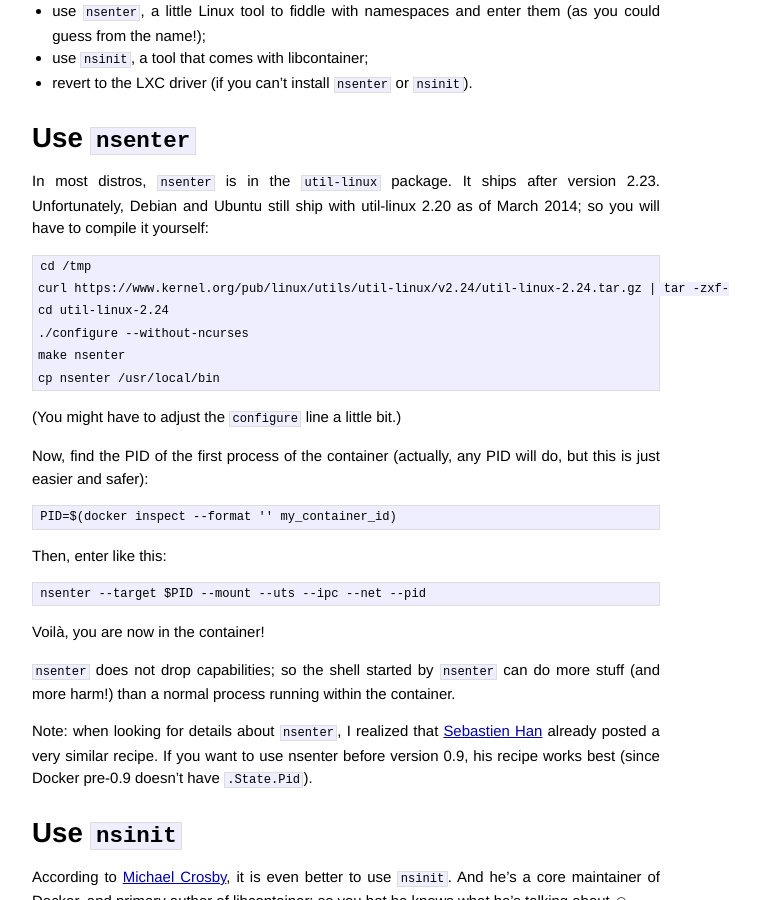
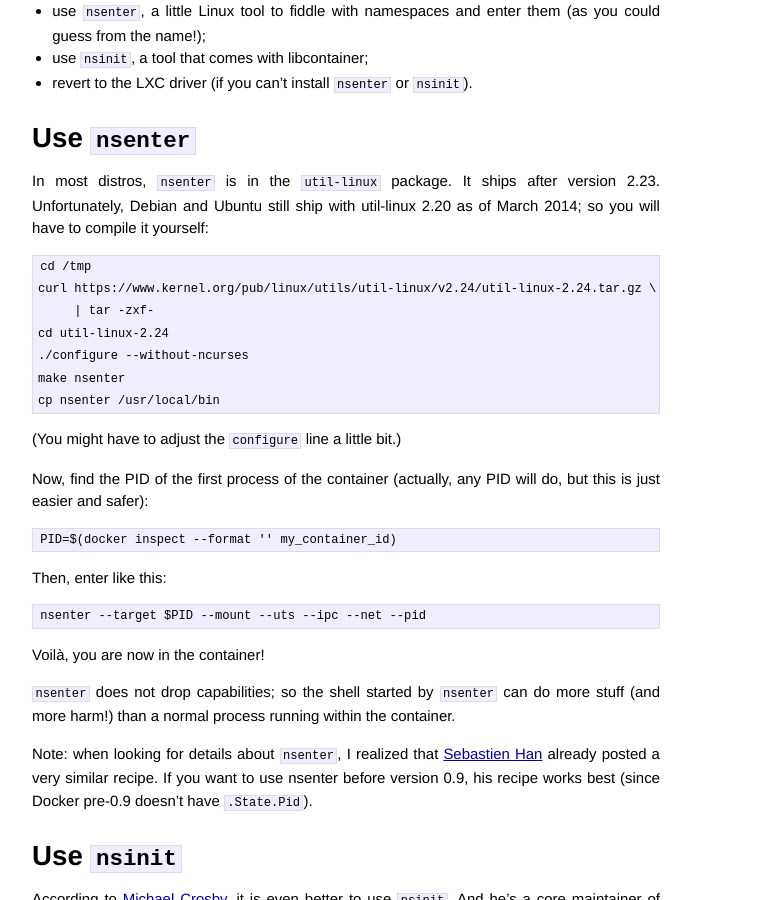
Before and after one commit to jpetazzo/jpetazzo.github.io, a Jekyll site: the page built from _posts/2014-03-23-lxc-attach-nsinit-nsenter-docker-0-9.markdown, in a window 1280 px wide and 900 px high, scrolled down 738 px. Shown: the whole window, without its empty margins (294-1054 px from the left). Built offline with Jekyll 4.4.1, drawn with Linux system fonts in a browser that asks for light colours; Markdown is read by kramdown in place of the engine named in the settings.

Commit message:
wrap long line

````diff
--- a/_posts/2014-03-23-lxc-attach-nsinit-nsenter-docker-0-9.markdown
+++ b/_posts/2014-03-23-lxc-attach-nsinit-nsenter-docker-0-9.markdown
@@ -52,7 +52,8 @@ yourself:
 
 ```
 cd /tmp
-curl https://www.kernel.org/pub/linux/utils/util-linux/v2.24/util-linux-2.24.tar.gz | tar -zxf-
+curl https://www.kernel.org/pub/linux/utils/util-linux/v2.24/util-linux-2.24.tar.gz \
+     | tar -zxf-
 cd util-linux-2.24
 ./configure --without-ncurses
 make nsenter
````
